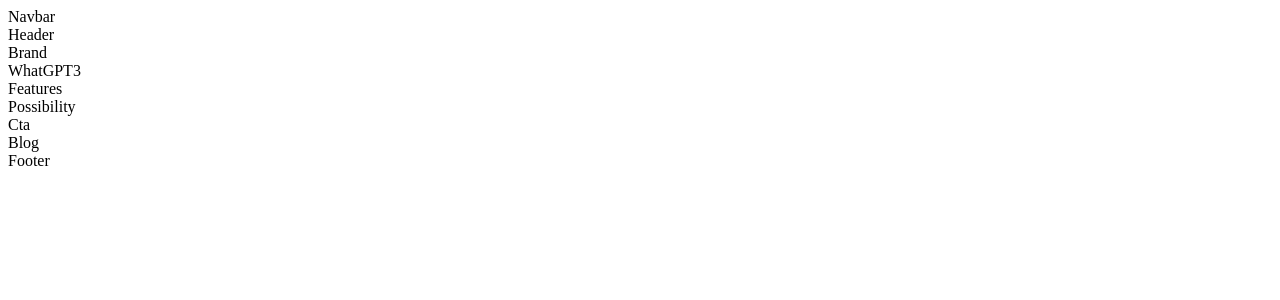
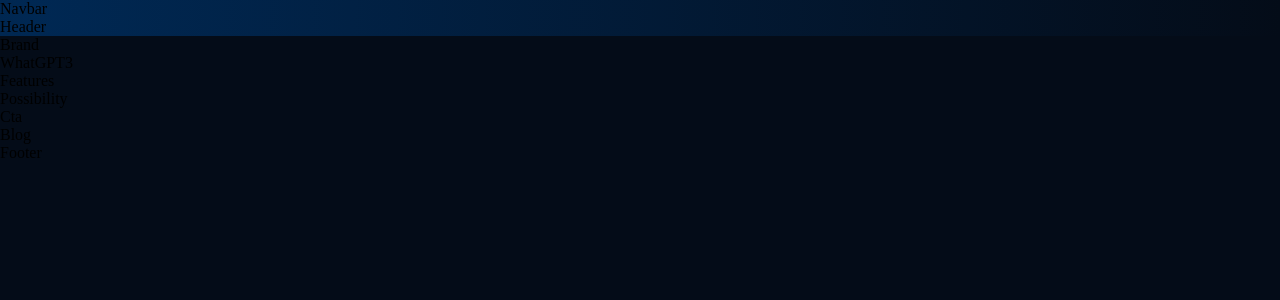
Before and after one commit to dtaccola/gpt3, a React (Create React App) app: page / in a window 1280 px wide. Shown: the top 300 px of the page. Built offline with nearby package versions, Linux system fonts and the light colour scheme.

Commit message:
estilos globais

```diff
--- /dev/null
+++ b/src/App.css
@@ -0,0 +1,96 @@
+* {
+  box-sizing: border-box;
+  padding: 0;
+  margin: 0;
+  scroll-behavior: smooth;
+}
+
+body {
+  background: var(--color-bg);
+}
+
+a {
+  color: unset;
+  text-decoration: none;
+}
+
+.gradient__bg {
+  /* ff 3.6+ */
+  background: -moz-radial-gradient(circle at 3% 25%, rgba(0, 40, 83, 1) 0%, rgba(4, 12, 24, 1) 100%);
+
+  /* safari 5.1+,chrome 10+ */
+  background: -webkit-radial-gradient(circle at 3% 25%, rgba(0, 40, 83, 1) 0%, rgba(4, 12, 24, 1) 100%);
+
+  /* opera 11.10+ */
+  background: -o-radial-gradient(circle at 3% 25%, rgba(0, 40, 83, 1) 0%, rgba(4, 12, 24, 1) 100%);
+
+  /* ie 10+ */
+  background: -ms-radial-gradient(circle at 3% 25%, rgba(0, 40, 83, 1) 0%, rgba(4, 12, 24, 1) 100%);
+
+  /* global 92%+ browsers support */
+  background: radial-gradient(circle at 3% 25%, rgba(0, 40, 83, 1) 0%, rgba(4, 12, 24, 1) 100%);
+}
+
+.gradient__text {
+  background: var(--gradient-text);
+  background-clip: text;
+  -webkit-background-clip: text;
+  -webkit-text-fill-color: transparent;
+}
+
+.section__padding {
+  padding: 4rem 6rem;
+}
+
+.section__margin {
+  margin: 4rem 6rem;
+}
+
+.scale-up-center {
+  -webkit-animation: scale-up-center 0.4s cubic-bezier(0.390, 0.575, 0.565, 1.000) both;
+  animation: scale-up-center 0.4s cubic-bezier(0.390, 0.575, 0.565, 1.000) both;
+}
+
+@-webkit-keyframes scale-up-center {
+  0% {
+    -webkit-transform: scale(0.5);
+    transform: scale(0.5);
+  }
+
+  100% {
+    -webkit-transform: scale(1);
+    transform: scale(1);
+  }
+}
+
+@keyframes scale-up-center {
+  0% {
+    -webkit-transform: scale(0.5);
+    transform: scale(0.5);
+  }
+
+  100% {
+    -webkit-transform: scale(1);
+    transform: scale(1);
+  }
+}
+
+@media screen and (max-width: 700px) {
+  .section__padding {
+    padding: 4rem;
+  }
+
+  .section__margin {
+    margin: 4rem;
+  }
+}
+
+@media screen and (max-width: 550px) {
+  .section__padding {
+    padding: 4rem 2rem;
+  }
+
+  .section__margin {
+    margin: 4rem 2rem;
+  }
+}
--- a/src/App.js
+++ b/src/App.js
@@ -2,11 +2,13 @@
 
 import { Blog, Features, Footer, Header, Possibility, WhatGPT3 } from './containers'
 import { Cta, Brand, Navbar } from './components'
+import './App.css'
+import './index.css'
 
 const App = () => {
   return (
     <div className='App'>
-      <div className='gradient_bg'>
+      <div className='gradient__bg'>
         <Navbar />
         <Header />
       </div>
--- /dev/null
+++ b/src/index.css
@@ -0,0 +1,14 @@
+@import url('https://fonts.googleapis.com/css2?family=Manrope:wght@200;300;400;500;600;700;800&display=swap');
+
+:root {
+  --font-family: 'Manrope', sans-serif;
+
+  --gradient-text: linear-gradient(89.97deg, #AE67FA 1.84%, #F49867 102.67%);
+  --gradient-bar: linear-gradient(103.22deg, #AE67FA -13.86%, #F49867 99.55%);
+
+  --color-bg: #040C18;
+  --color-footer: #031B34;
+  --color-blog: #042c54;
+  --color-text: #81AFDD;
+  --color-subtext: #FF8A71;
+}
```
